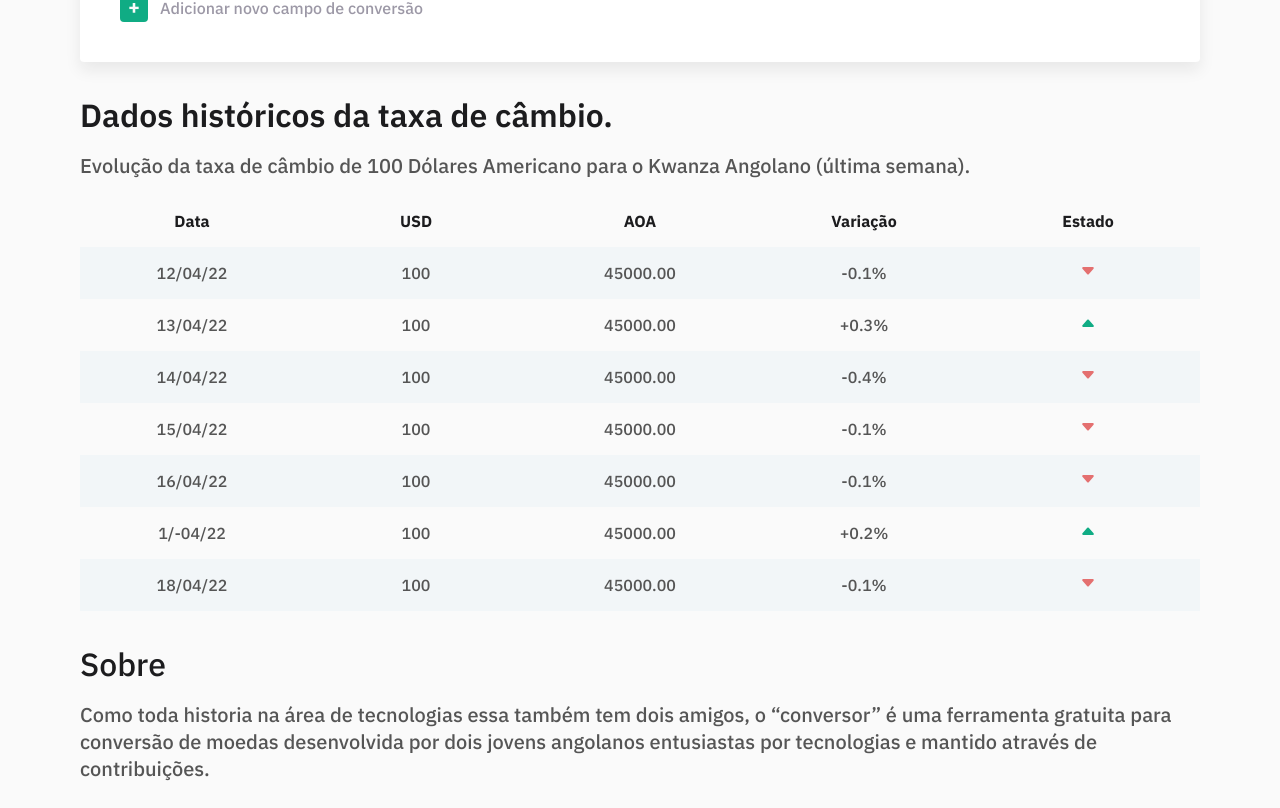
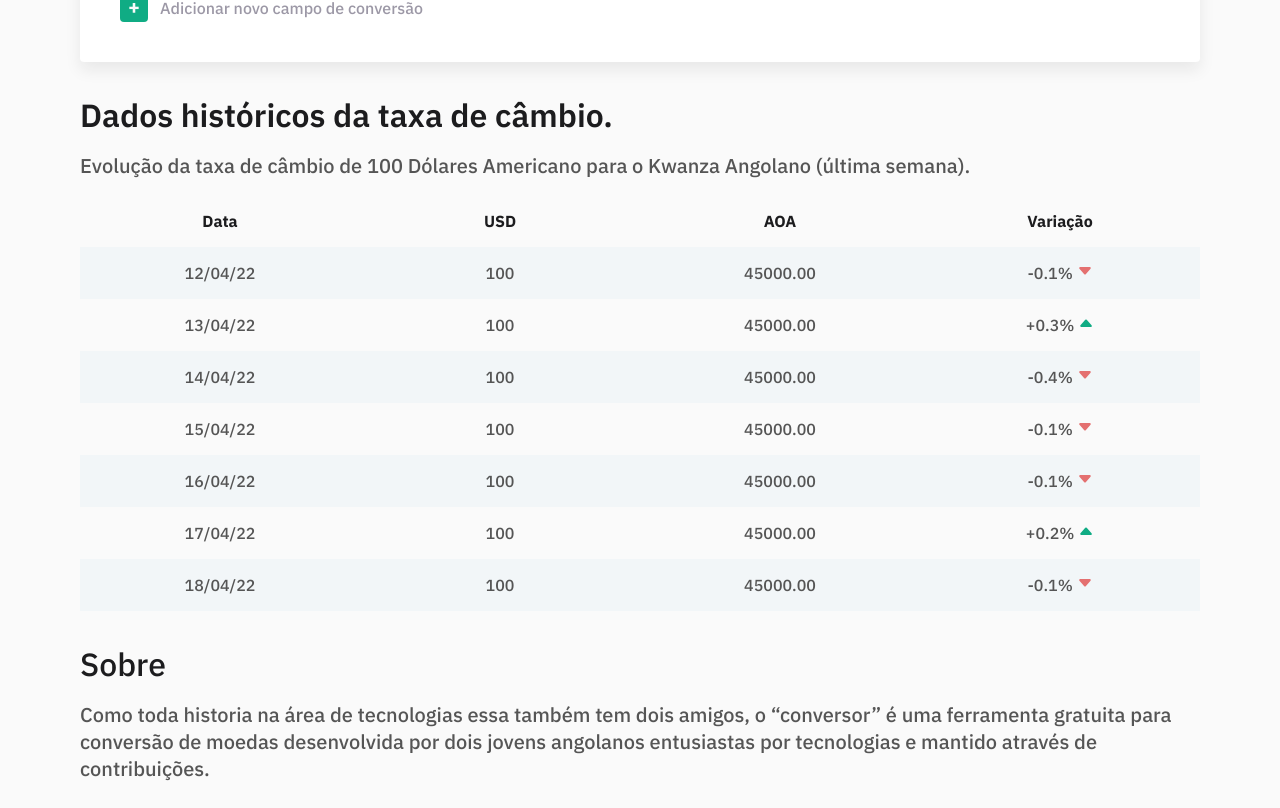
Before and after one commit to datwayskrt/currency-converter, a React (Create React App) app: page / in a window 1280 px wide. Shown: the part 448-1256 px from the top of the page. Built offline with nearby package versions, Linux system fonts and the light colour scheme.

Commit message:
Ajustes 03

```diff
--- a/src/components/Historic/index.js
+++ b/src/components/Historic/index.js
@@ -24,56 +24,56 @@ const Historic = () => {
                   <Th>USD</Th>
                   <Th>AOA</Th>
                   <Th>Variação</Th>
-                  <Th>Estado</Th>
+                  {/* <Th>Estado</Th> */}
               </Tr>
               <Tr>
                   <Td>12/04/22</Td>
                   <Td>100</Td>
                   <Td>45000.00</Td>
-                  <Td>-0.1%</Td>
-                  <Td><BsCaretDownFill color='#E47070' /></Td>
+                  <Td>-0.1% <BsCaretDownFill color='#E47070' /></Td>
+                  {/* <Td><BsCaretDownFill color='#E47070' /></Td> */}
               </Tr>
               <Tr>
                   <Td>13/04/22</Td>
                   <Td>100</Td>
                   <Td>45000.00</Td>
-                  <Td>+0.3%</Td>
-                  <Td><BsCaretUpFill color='#10AC84' /></Td>
+                  <Td>+0.3% <BsCaretUpFill color='#10AC84' /></Td>
+                  {/* <Td><BsCaretUpFill color='#10AC84' /></Td> */}
               </Tr>
               <Tr>
                   <Td>14/04/22</Td>
                   <Td>100</Td>
                   <Td>45000.00</Td>
-                  <Td>-0.4%</Td>
-                  <Td><BsCaretDownFill color='#E47070' /></Td>
+                  <Td>-0.4% <BsCaretDownFill color='#E47070' /></Td>
+                  {/* <Td><BsCaretDownFill color='#E47070' /></Td> */}
               </Tr>
               <Tr>
                   <Td>15/04/22</Td>
                   <Td>100</Td>
                   <Td>45000.00</Td>
-                  <Td>-0.1%</Td>
-                  <Td><BsCaretDownFill color='#E47070' /></Td>
+                  <Td>-0.1% <BsCaretDownFill color='#E47070' /></Td>
+                  {/* <Td><BsCaretDownFill color='#E47070' /></Td> */}
               </Tr>
               <Tr>
                   <Td>16/04/22</Td>
                   <Td>100</Td>
                   <Td>45000.00</Td>
-                  <Td>-0.1%</Td>
-                  <Td><BsCaretDownFill color='#E47070' /></Td>
+                  <Td>-0.1% <BsCaretDownFill color='#E47070' /></Td>
+                  {/* <Td><BsCaretDownFill color='#E47070' /></Td> */}
               </Tr>
               <Tr>
-                  <Td>1/-04/22</Td>
+                  <Td>17/04/22</Td>
                   <Td>100</Td>
                   <Td>45000.00</Td>
-                  <Td>+0.2%</Td>
-                  <Td><BsCaretUpFill color='#10AC84' /></Td>
+                  <Td>+0.2% <BsCaretUpFill color='#10AC84' /></Td>
+                  {/* <Td><BsCaretUpFill color='#10AC84' /></Td> */}
               </Tr>
               <Tr>
                   <Td>18/04/22</Td>
                   <Td>100</Td>
                   <Td>45000.00</Td>
-                  <Td>-0.1%</Td>
-                  <Td><BsCaretDownFill color='#E47070' /></Td>
+                  <Td>-0.1% <BsCaretDownFill color='#E47070' /></Td>
+                  {/* <Td><BsCaretDownFill color='#E47070' /></Td> */}
               </Tr>
           </Table>
 
--- a/src/components/Menu/styles.js
+++ b/src/components/Menu/styles.js
@@ -10,8 +10,6 @@ export const Container = styled.header`
     flex-direction: column;
     align-items: center;
     background-color: var(--color-background-secondary);
-    /* background-color: #FAFAFA; */
-    /* height: ${props => props.width >= 920 ? '100px' : '65px'}; */
 
     /* border: 2px solid red; */
 
@@ -31,9 +29,12 @@ export const Nav = styled.nav`
     display: flex;
     align-items: center;
     justify-content: space-between;
-    /* height: ${props => props.width >= 920 ? '65%' : '100%'}; */
 
     /* border: 2px solid green; */
+
+    @media (max-width: 480px){
+        height: 40px;
+    }
 `;
 
 // export const Label = styled.p`
```
Also changed, not shown: src/components/Historic/styles.js (+0 -12 lines).
